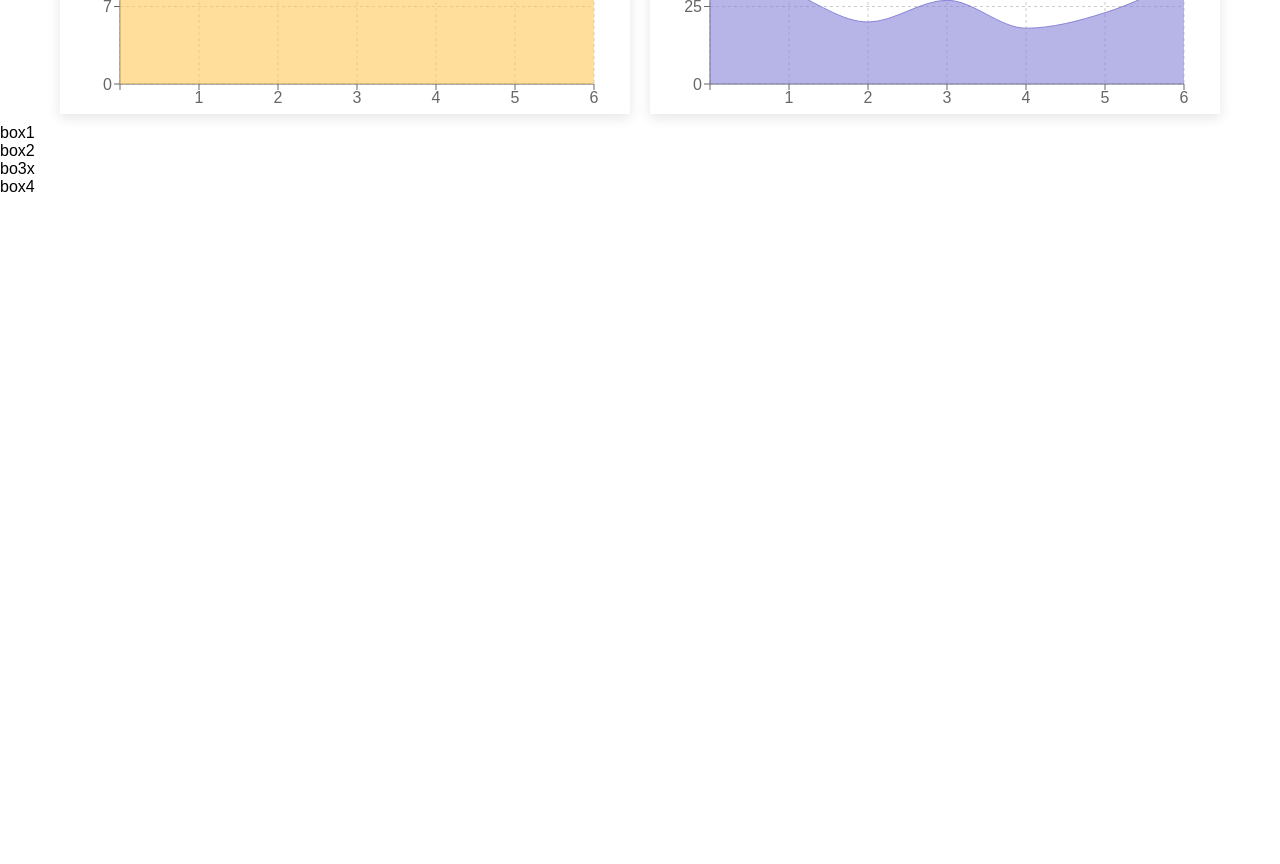
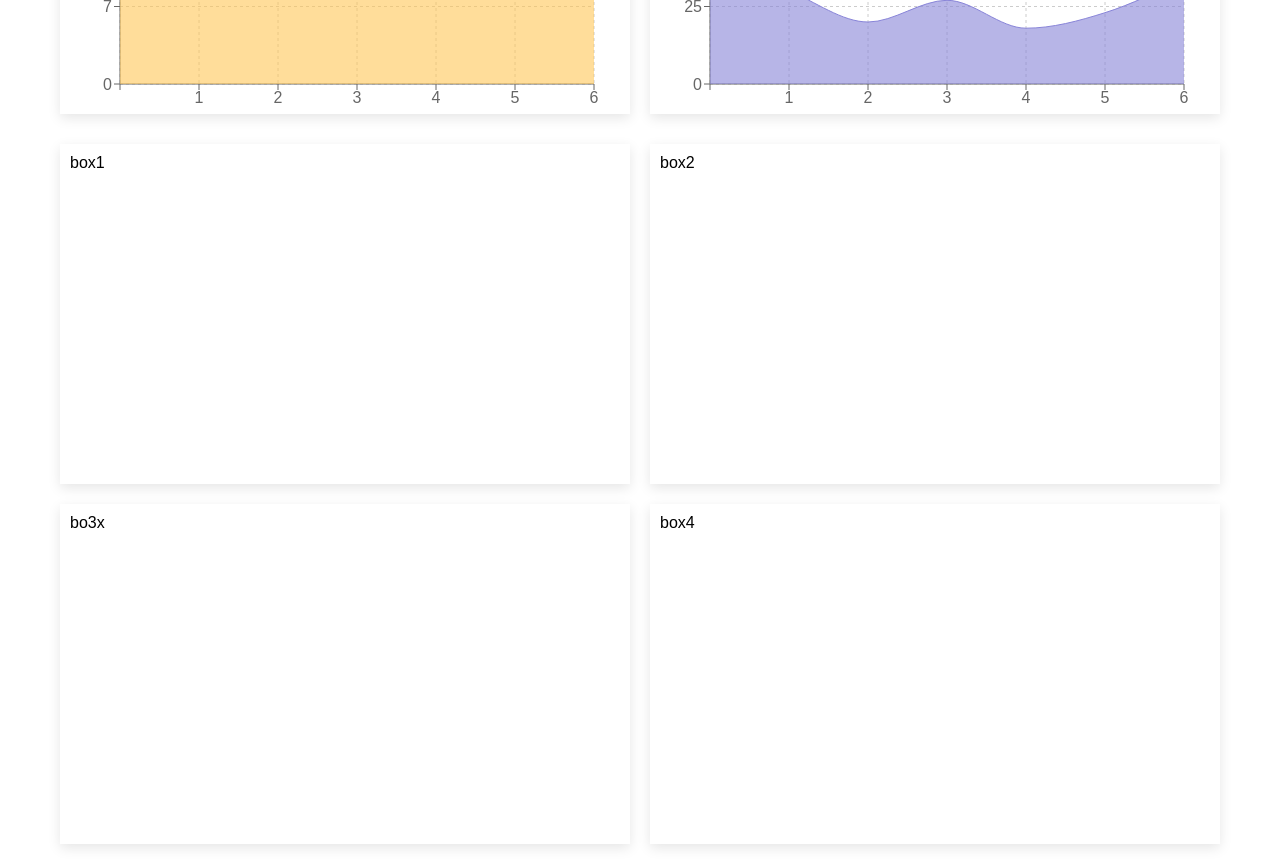
Before and after one commit to EsdrasWite/frontend-malkia-dashboard, a React (Create React App) app: page /home in a window 1280 px wide. Shown: the part 840-1704 px from the top of the page. Before the commit the page ends 1036 px from the top, so only its background shows below. Built offline with nearby package versions, Linux system fonts and the light colour scheme.

Commit message:
stylize of grid system

```diff
--- a/src/components/styles/globalStyle.scss
+++ b/src/components/styles/globalStyle.scss
@@ -83,3 +83,36 @@
 
     }
 }
+
+.chart2{
+    display: grid;
+    gap: 20px;
+    padding: 20px 60px;
+    grid-template-columns: 1fr 1fr;
+    grid-auto-rows: minmax(160px,auto);
+
+    .box{
+        padding: 10px;
+        box-shadow: rgba(0, 0, 0, 0.1) 0px 4px 12px;
+    }
+
+    .box1{
+        grid-column: span 1;
+        grid-row: span 2;
+    }
+
+    .box2{
+        grid-column: span 1;
+        grid-row: span 2;
+    }
+
+    .box3{
+        grid-column: span 1;
+        grid-row: span 2;
+    }
+
+    .box4{
+        grid-column: span 1;
+        grid-row: span 2;
+    }
+}
```
